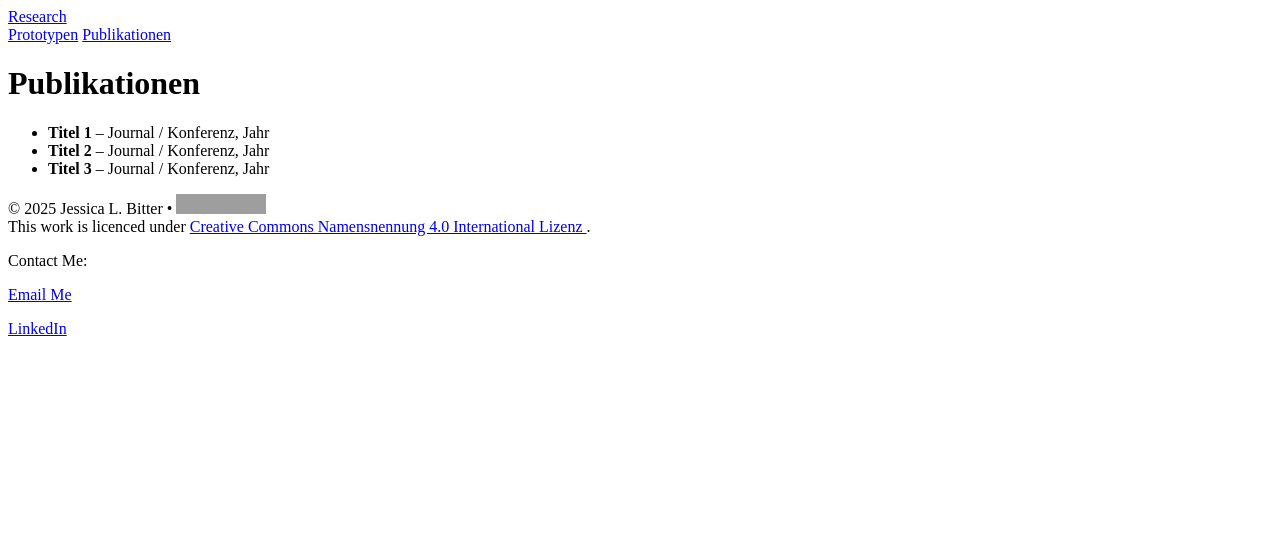
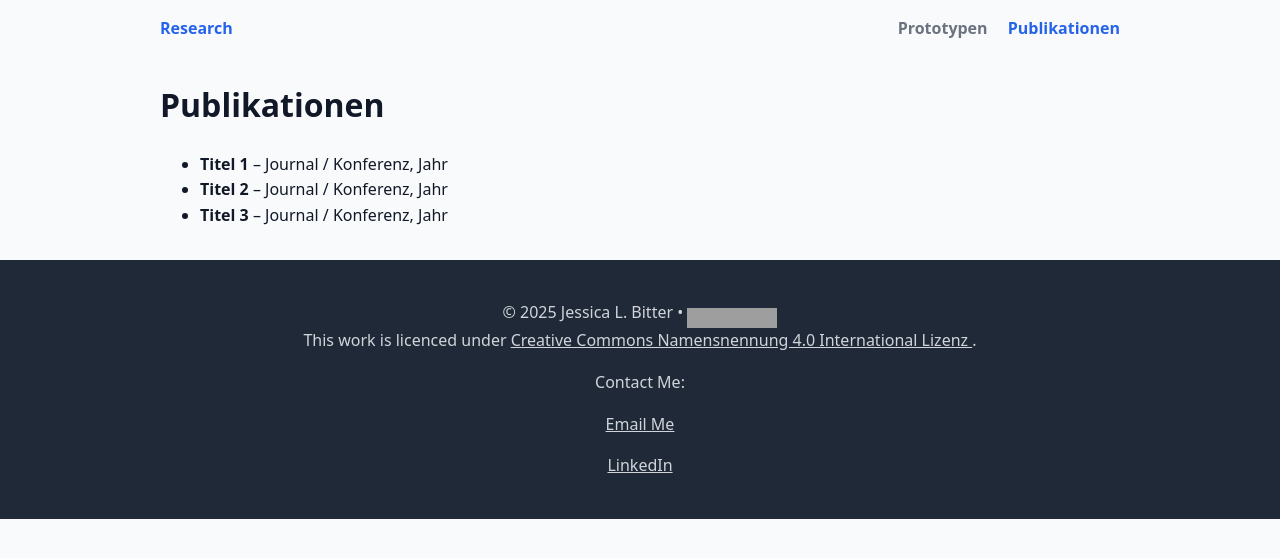
Before and after one commit to JeLaBit/multiuser-augmented-reality-research, a Jekyll site: the page built from publications.md, in a window 1280 px wide. Shown: the top 558 px of the page. Built offline with Jekyll 4.4.1, drawn with Linux system fonts in a browser that asks for light colours; grey boxes are pictures that could not be loaded.

Commit message:
Update default.html

```diff
--- a/_layouts/default.html
+++ b/_layouts/default.html
@@ -4,7 +4,7 @@
 <meta charset="utf-8">
 <meta name="viewport" content="width=device-width,initial-scale=1">
 <title>{{ page.title }}</title>
-<link rel="stylesheet" href="./styles.css">
+<link rel="stylesheet" href="{{ site.baseurl }}/styles.css">
 </head>
 <body>
 {% include header.html %}
```
